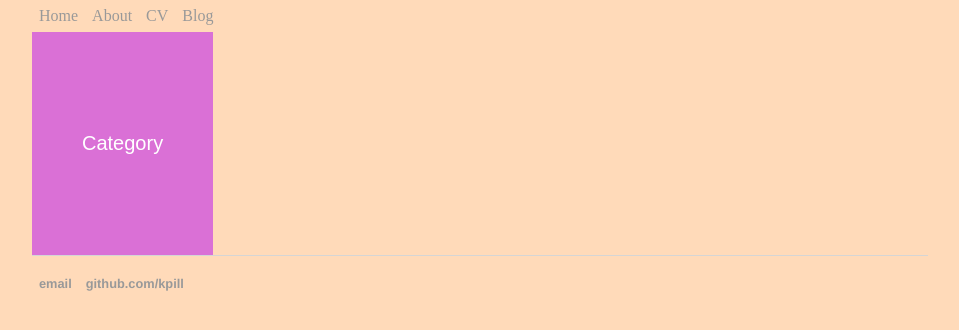
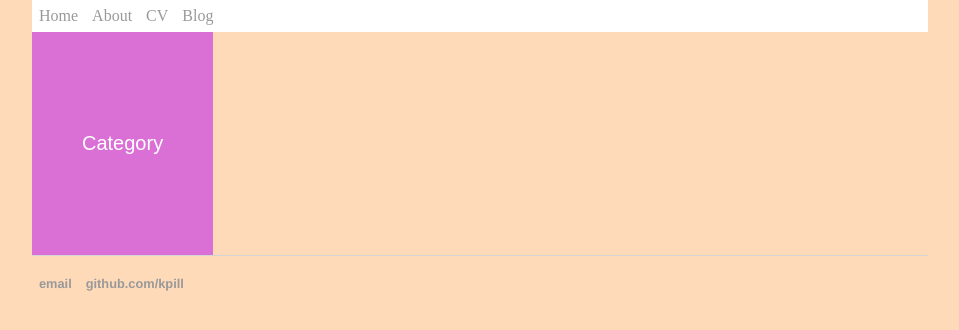
Before and after one commit to kpill/kpill.github.io, a Jekyll site: the page built from index.html, in a window 1280 px wide. Shown: the top 330 px of the page, without its empty margins (160-1119 px from the left). Built offline with Jekyll 4.4.1, drawn with Linux system fonts in a browser that asks for light colours.

Commit message:
Update main.css
Added a semi-colon

```diff
--- a/css/main.css
+++ b/css/main.css
@@ -14,8 +14,8 @@ nav ul {
     margin: 0;
     padding: 0;
     overflow: hidden;
-    width: 100%
     background-color: white;
+    width: 100%;
 }
 nav li, footer li {
     float: left;
```
